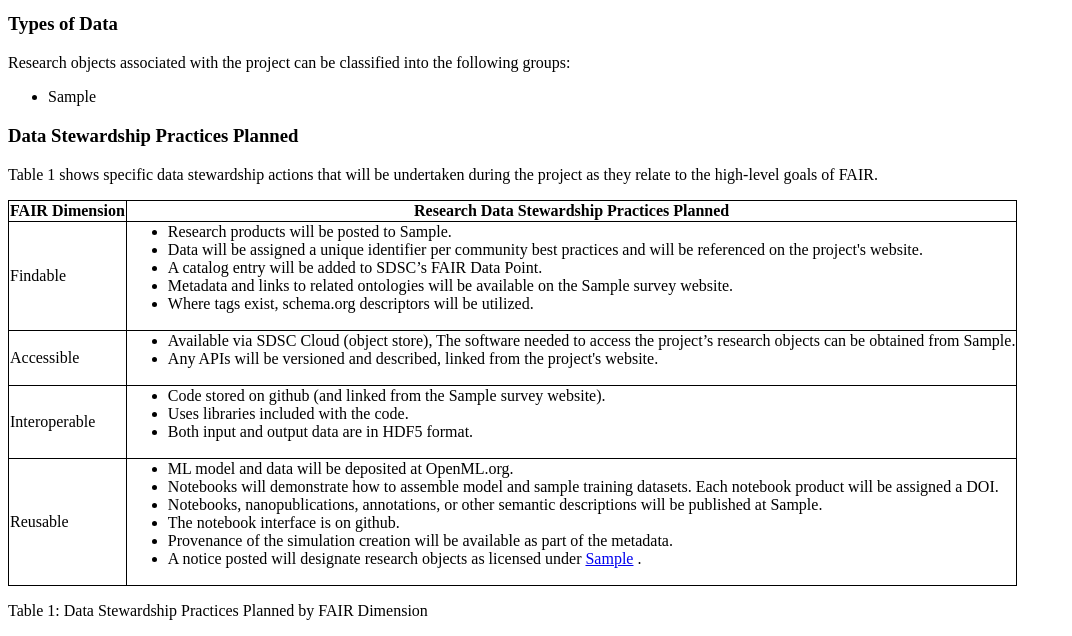
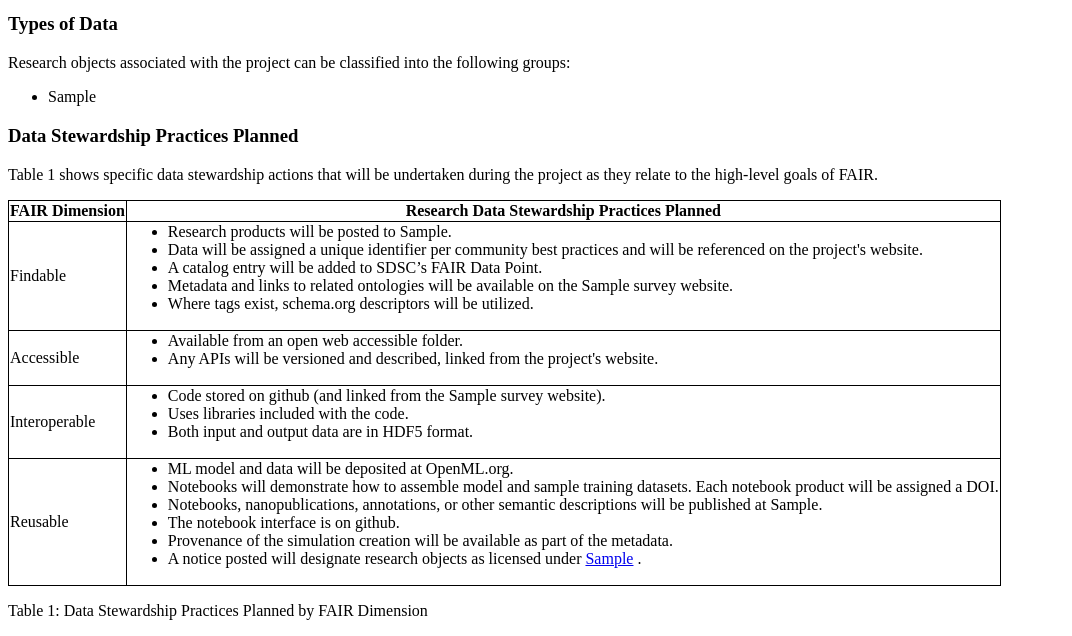
Before and after one commit to kevincoakley/fair-matrix-survey-api, a Django app: page /matrix/1/ in a window 1280 px wide. Shown: the part 306-942 px from the top of the page, without its empty margins (0-1072 px from the left). Run offline with Django 4.2, Linux system fonts and the light colour scheme; tables that the repository leaves empty hold one stand-in row (values such as "Sample post").

Commit message:
Comment out q12 and q11
Signed-off-by: Kevin Coakley <kcoakley@sdsc.edu>

```diff
--- a/matrix/templates/matrix/detail.html
+++ b/matrix/templates/matrix/detail.html
@@ -63,9 +63,9 @@
                 <td>Accessible</td>
                 <td>
                     <ul>
-                        <li>Available via SDSC Cloud (object store),
+                        <li>Available from an open web accessible folder. <!--
                             {% if "No" in survey.q12_specialized_software %} that doesn’t require specialized software to access. {% else %} The software needed to access the project’s research objects can be obtained from {{ survey.q12_specialized_software_specify }}.{% endif %}
-                            {% if "Yes" in survey.q11_specialized_software_open_source %} This software is open source.{% endif %}</li>
+                            {% if "Yes" in survey.q11_specialized_software_open_source %} This software is open source.{% endif %}--></li>
                         <li>Any APIs will be versioned and described, linked from the project's website.</li>
                         {% if "Yes" in survey.q09_open_data %}
                         <li>All data is open.</li>
```
